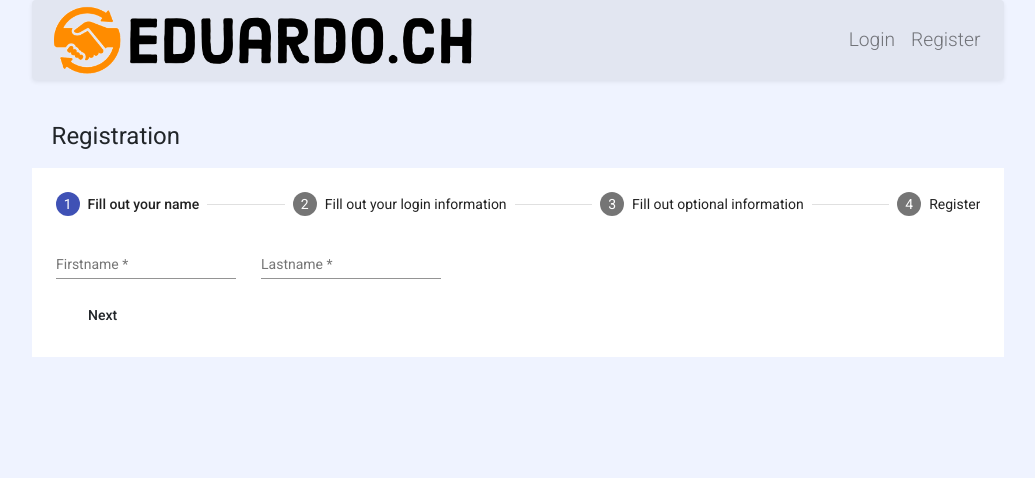
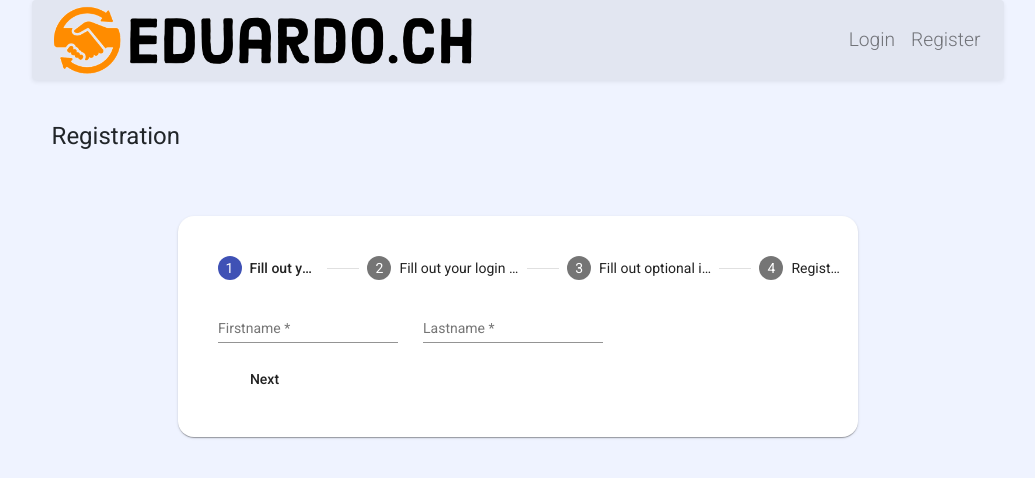
Before and after one commit to scg-unibe-ch/ese2020-team10, an Angular app in the folder ese2020-project-scaffolding-master/frontend/: page /register in a window 1280 px wide. Shown: the top 478 px of the page, without its empty margins (122-1157 px from the left). Built offline with nearby package versions, Linux system fonts and the light colour scheme; no server answers.

Commit message:
quick fix

```diff
--- a/ese2020-project-scaffolding-master/frontend/src/app/create-offer/create-offer.component.css
+++ b/ese2020-project-scaffolding-master/frontend/src/app/create-offer/create-offer.component.css
@@ -1,5 +1,5 @@
 .mat-card{
-    width: 70%;
+    width: 100%;
     height: auto;
     display: block;
     margin-top: 4rem;
--- a/ese2020-project-scaffolding-master/frontend/src/app/create-offer/create-offer.component.html
+++ b/ese2020-project-scaffolding-master/frontend/src/app/create-offer/create-offer.component.html
@@ -2,6 +2,7 @@
 <br>
 <h1 class="createOffer" style="margin-top: 20px; margin-left: 20px;">Create Offer</h1>
 
+<mat-card>
   <mat-horizontal-stepper #stepper>
     <mat-step [stepControl]="firstFormGroup">
       <form [formGroup]="firstFormGroup">
@@ -84,6 +85,8 @@
           <mat-label>Location</mat-label>
           <input matInput placeholder="Location" formControlName="location">
         </mat-form-field>
+        <br>
+        <br>
         <div class="custom-file"  style="margin-left: 1rem; width: 97%;">
           <input (change)="onFileChange($event)" formControlName = "file" type="file" class="custom-file-input" id="customFile">
           <label class="custom-file-label" for="customFile">Choose Picture</label>
@@ -106,3 +109,4 @@
     </mat-step>
 
   </mat-horizontal-stepper>
+</mat-card>
--- a/ese2020-project-scaffolding-master/frontend/src/app/user-registration/user-registration.component.html
+++ b/ese2020-project-scaffolding-master/frontend/src/app/user-registration/user-registration.component.html
@@ -2,6 +2,7 @@
 <br>
 <h1 class="register" style="margin-top: 20px; margin-left: 20px;">Registration</h1>
 
+<mat-card>
   <mat-horizontal-stepper #stepper>
     <mat-step [stepControl]="firstFormGroup" errorMessage="Name is required.">
       <form [formGroup]="firstFormGroup">
@@ -100,3 +101,4 @@
       </div>
     </mat-step>
   </mat-horizontal-stepper>
+</mat-card>
```
Lines whose indentation alone changed are shown as unchanged.
